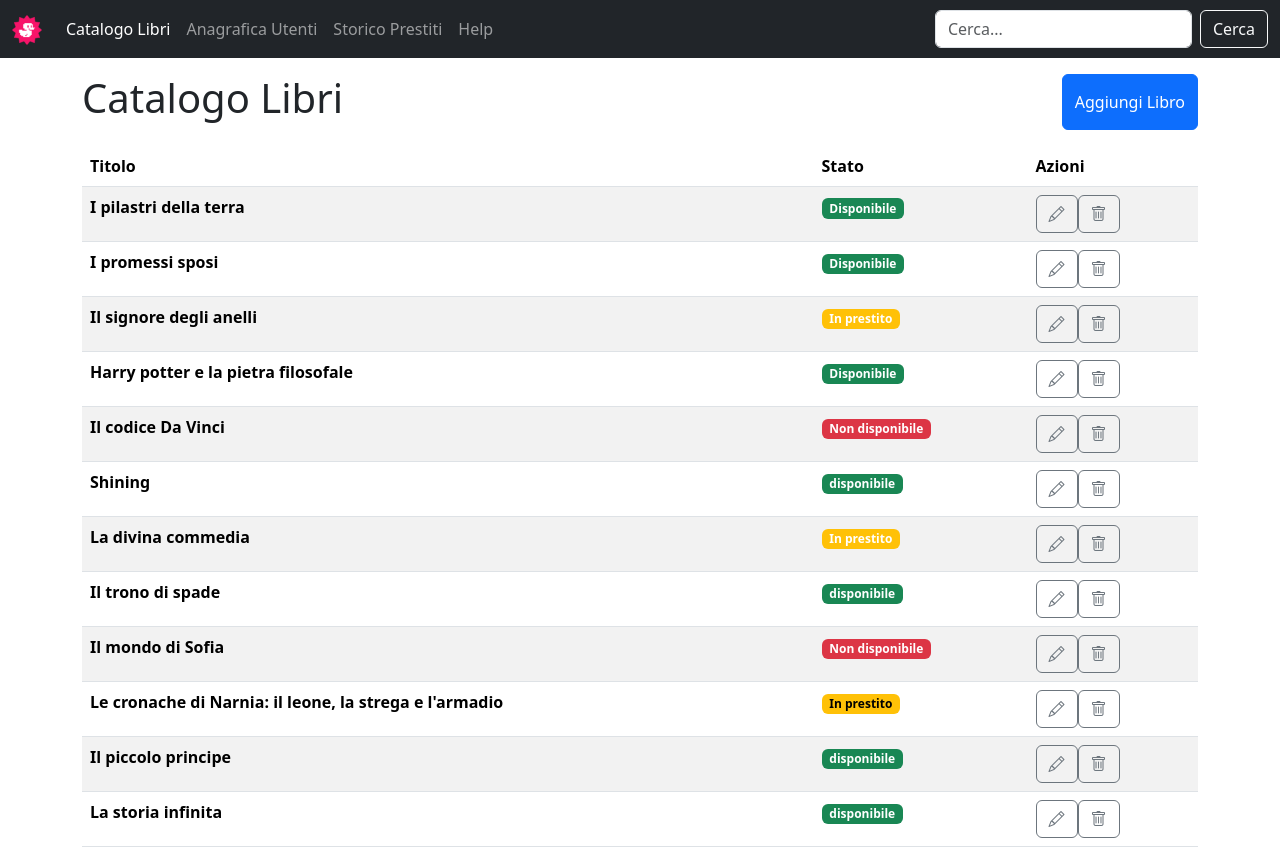
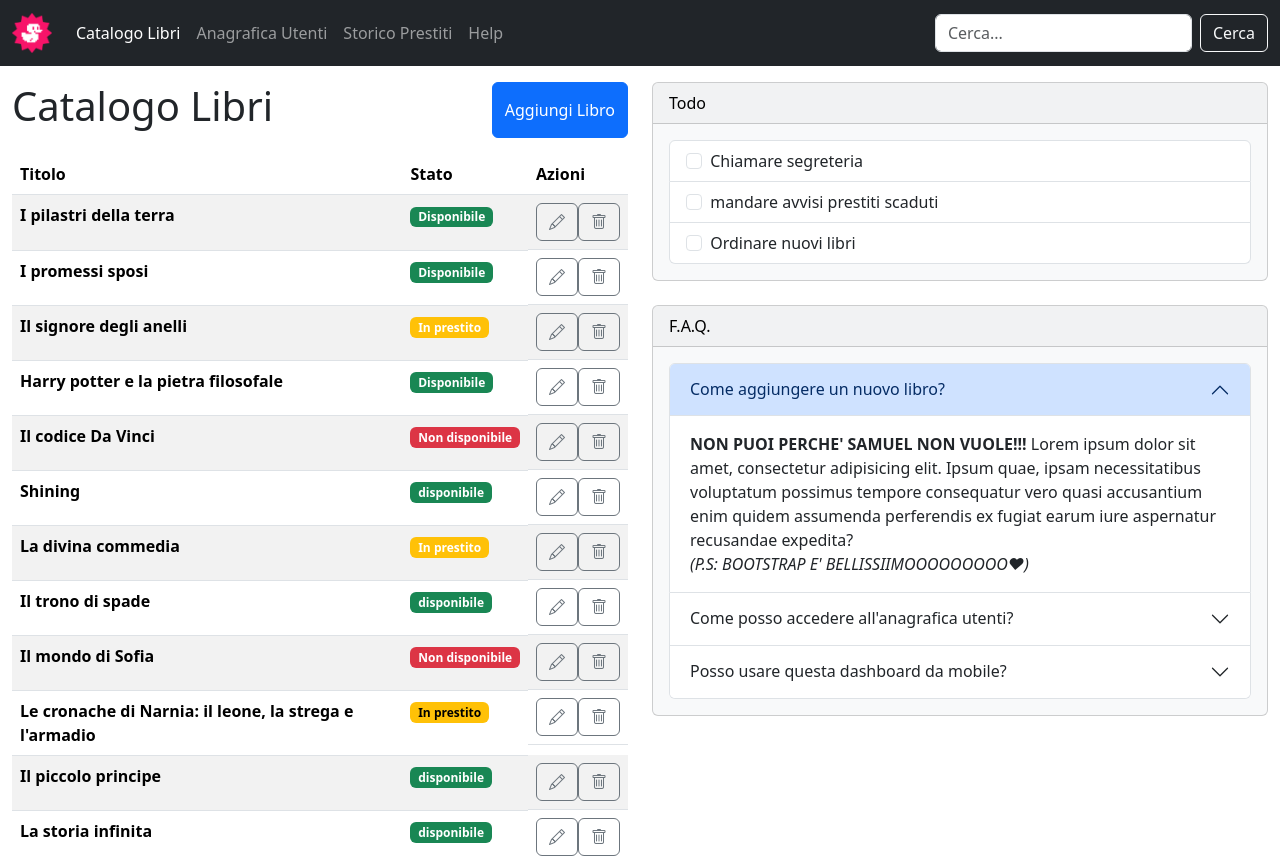
Before and after one commit to bellaviagabriele03/html-css-bootstrap-dashboard, a plain HTML site: page index.html in a window 1280 px wide. Shown: the top 859 px of the page. Drawn offline with nearby package versions, Linux system fonts and the light colour scheme.

Commit message:
PAGINA COMPLETATA <3 <3 <3

```diff
--- a/index.html
+++ b/index.html
@@ -20,7 +20,7 @@
         <nav class="navbar navbar-expand-lg bg-dark" data-bs-theme="dark">
             <div class="container-fluid">
                 <a class="navbar-brand" href="#">
-                    <img class="img-fluid" src="./img/duck.png" alt="logo-header" width="30" height="24">
+                    <img class="img-fluid" src="./img/duck.png" alt="logo-header" width="40" height="40">
                 </a>
                 <button class="navbar-toggler" type="button" data-bs-toggle="collapse"
                     data-bs-target="#navbarSupportedContent" aria-controls="navbarSupportedContent"
@@ -62,12 +62,14 @@
         </nav>
     </header>
 
-    <main>
-        <div class="container d-flex justify-content-between mb-3">
+    <main class="d-lg-flex">
+
+        <section class="container">
+            <div class="d-flex justify-content-between mb-3">
                 <h1>Catalogo Libri</h1>
                 <button class="btn btn-primary">Aggiungi Libro</button>
             </div>
-        <div class="container">
+            <div class="">
                 <table class="table table-striped">
                     <thead>
                         <tr>
@@ -177,8 +179,12 @@
                     </tbody>
                 </table>
             </div>
-        <div class="container">
-            <div class="card text-bg-light">
+        </section>
+
+
+        <section class="container">
+            <div class="">
+                <div class="card text-bg-light my-4 my-lg-0">
                     <div class="card-header">Todo</div>
                     <div class="card-body">
                         <ul class="list-group">
@@ -188,7 +194,8 @@
                             </li>
                             <li class="list-group-item">
                                 <input class="form-check-input me-1" type="checkbox" value="" id="secondCheckbox">
-                            <label class="form-check-label" for="secondCheckbox">mandare avvisi prestiti scaduti</label>
+                                <label class="form-check-label" for="secondCheckbox">mandare avvisi prestiti
+                                    scaduti</label>
                             </li>
                             <li class="list-group-item">
                                 <input class="form-check-input me-1" type="checkbox" value="" id="thirdCheckbox">
@@ -196,7 +203,9 @@
                             </li>
                         </ul>
                     </div>
-                <div class="card">
+                </div>
+
+                <div class="card text-bg-light my-4">
                     <div class="card-header">F.A.Q.</div>
                     <div class="card-body">
                         <div class="accordion" id="accordionExample">
@@ -262,7 +271,8 @@
                     </div>
                 </div>
             </div>
-        </div>
+        </section>
+
     </main>
 
 
```
Lines whose indentation alone changed are shown as unchanged.
